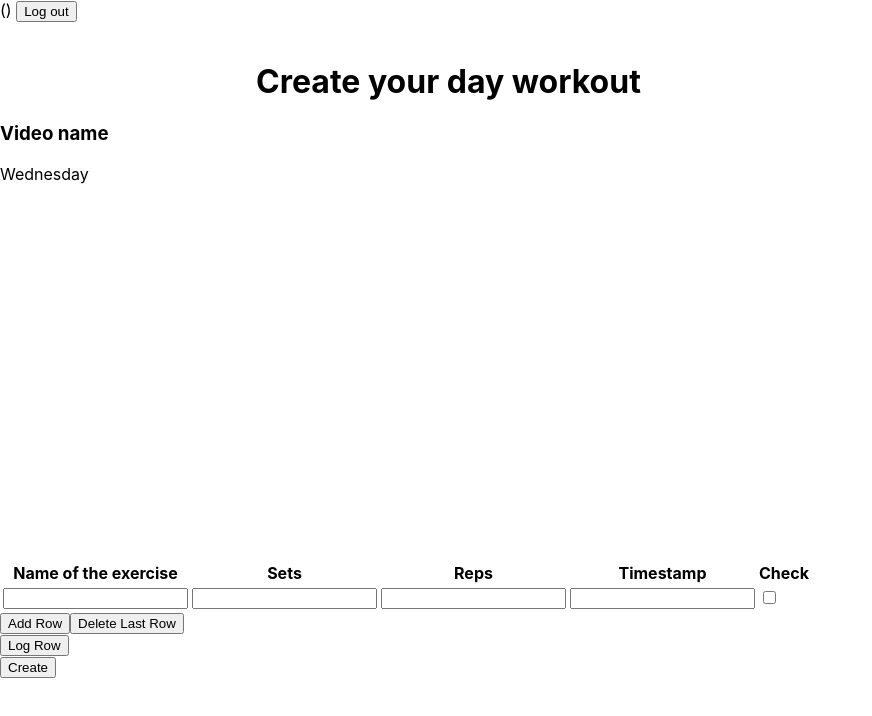
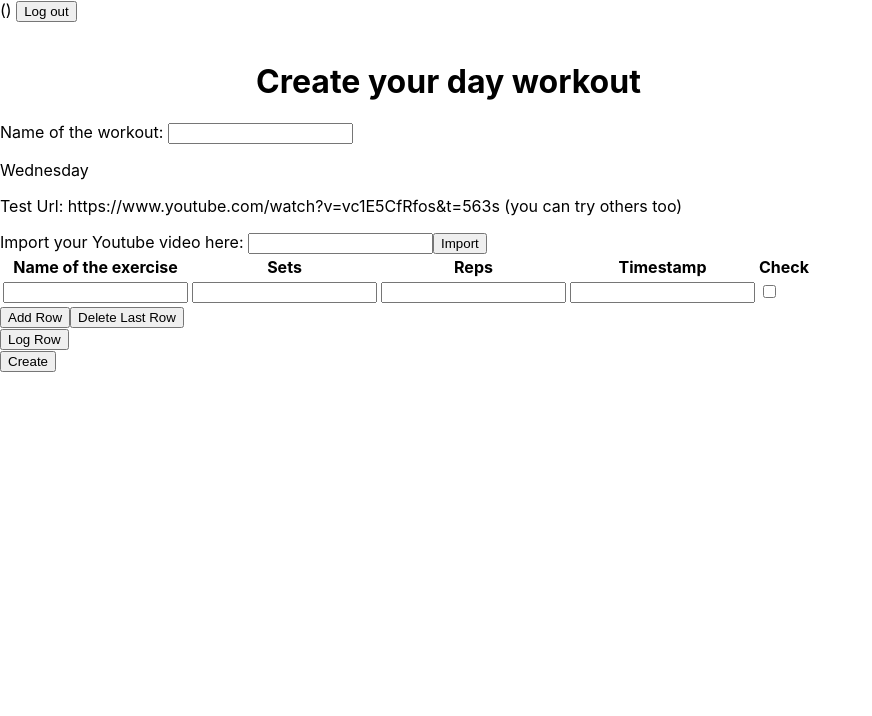
Before and after one commit to raphael39/Fitvid-Trackers, a React (Create React App) app in the folder client/: page /createWorkout in a window 1280 px wide. Shown: the top 716 px of the page, without its empty margins (0-872 px from the left). Built offline with nearby package versions, Linux system fonts and the light colour scheme.

Commit message:
fix: creatingWorkout => createWorkout; feat: importing video on createWorkout page

```diff
--- a/client/src/App.js
+++ b/client/src/App.js
@@ -3,7 +3,7 @@ import Login from './pages/Login/Login';
 import ImportVideo from './pages/ImportVideo/ImportVideo';
 import Workout from './pages/Workout/Workout';
 import SetCredentials from './pages/SetCredentials/SetCredentials';
-import CreatingWorkout from './pages/CreatingWorkout/CreatingWorkout'
+import CreateWorkout from './pages/CreateWorkout/CreateWorkout'
 import ListOfWorkouts from './pages/ListOfWorkouts/ListOfWorkouts';
 import HomePage from './pages/HomePage/HomePage';
 import {
@@ -29,7 +29,7 @@ function App () {
         <Route exact path="/importVideo"
           component={ImportVideo} />
         <Route exact path="/createWorkout"
-          component={CreatingWorkout} />
+          component={CreateWorkout} />
         <Route exact path="/workout"
           component={Workout} />
         <Route exact path="/workoutList"
--- /dev/null
+++ b/client/src/pages/CreateWorkout/CreateWorkout.js
@@ -0,0 +1,78 @@
+import React, { useState, useEffect } from 'react';
+import Table from '../../components/Table/Table';
+import YoutubePlayer from '../../components/YoutubePLayer/YoutubePlayer'
+import TopBar from '../../components/TopBar/TopBar';
+
+//mock data
+
+//youtube url, please note that the user copied an url with time too, to consider as case scenario
+const testUrl = 'https://www.youtube.com/watch?v=vc1E5CfRfos&t=563s'
+//day selected for the workout
+const day = 'Wednesday';
+//time of the video, to implement timestamps
+let time = 0;
+
+
+function getIdVideoYoutube (url) {
+  var regExp = /^.*((youtu.be\/)|(v\/)|(\/u\/\w\/)|(embed\/)|(watch\?))\??v?=?([^#&?]*).*/;
+  var match = url.match(regExp);
+  console.log((match && match[7].length == 11) ? match[7] : false)
+  return (match && match[7].length == 11) ? match[7] : false;
+}
+//-------------------------------------------
+function CreateWorkout () {
+
+  const [youtubeUrl, setYoutubeUrl] = useState('');
+  const [workoutName, setWorkoutName] = useState();
+  const [idYoutube, setIdYoutube] = useState();
+
+  // useEffect(() => {
+  //   const youtubeId = getIdVideoYoutube(testUrl);
+  //   setUrl(`https://www.youtube.com/watch?v=${youtubeId}`)
+  // }, [])
+
+  const handlingWorkoutName = (event) => {
+    event.preventDefault();
+    setWorkoutName(event.target.value);
+  }
+
+  const handlingYoutubeUrl = (event) => {
+    event.preventDefault();
+    setYoutubeUrl(event.target.value);
+  }
+
+  const generateYoutubeId = () => {
+    const youtubeId = getIdVideoYoutube(youtubeUrl);
+    setIdYoutube(youtubeId);
+  }
+
+
+  return (
+    <div>
+      <TopBar />
+      <div className='div-creating'>
+        <h1>Create your day workout</h1>
+        <label for='workout-name'>Name of the workout: </label>
+        <input id='workout-name' type='text' onChange={(event)=> handlingWorkoutName(event)}/>
+        <p>{day}</p>
+        <p>Test Url: https://www.youtube.com/watch?v=vc1E5CfRfos&t=563s (you can try others too)</p>
+        {!idYoutube &&
+          <div>
+            <label for='youtubeUrl'>Import your Youtube video here: </label>
+            <input id='youtubeUrl' type='text' onChange={(event)=> handlingYoutubeUrl(event)}/>
+            <button onClick={generateYoutubeId}>Import</button>
+          </div>}
+        {idYoutube &&
+          <div>
+            <YoutubePlayer url={`https://www.youtube.com/watch?v=${idYoutube}`} />
+            <button onClick={() => setIdYoutube()}>Change Video</button>
+          </div>
+        }
+        <Table editable={true} />
+        <button onClick={() => { }}>Create</button>
+      </div>
+    </div>
+  )
+}
+
+export default CreateWorkout;
--- a/client/src/pages/CreatingWorkout/CreatingWorkout.js
+++ /dev/null
@@ -1,50 +0,0 @@
-import React, { useState, useEffect } from 'react';
-import Table from '../../components/Table/Table';
-import YoutubePlayer from '../../components/YoutubePLayer/YoutubePlayer'
-import TopBar from '../../components/TopBar/TopBar';
-
-//mock data
-
-//youtube url, please note that the user copied an url with time too, to consider as case scenario
-const testUrl = 'https://www.youtube.com/watch?v=vc1E5CfRfos&t=563s'
-//day selected for the workout
-const day = 'Wednesday';
-//time of the video, to implement timestamps
-let time = 0;
-
-
-function getIdVideoYoutube (url) {
-  var regExp = /^.*((youtu.be\/)|(v\/)|(\/u\/\w\/)|(embed\/)|(watch\?))\??v?=?([^#&?]*).*/;
-  var match = url.match(regExp);
-  console.log((match && match[7].length == 11) ? match[7] : false)
-  return (match && match[7].length == 11) ? match[7] : false;
-}
-//-------------------------------------------
-function CreatingWorkout () {
-
-  const [url, setUrl] = useState('');
-
-  useEffect(() => {
-    const youtubeId = getIdVideoYoutube(testUrl);
-    setUrl(`https://www.youtube.com/watch?v=${youtubeId}`)
-  }, [])
-
-  console.log(url)
-  // let urlForEmbeddedVideo = `https://www.youtube.com/embed/${youtubeId}${ time===0 ?  '' : '?start=32'}`
-
-  return (
-    <div>
-      <TopBar />
-      <div className='div-creating'>
-        <h1>Create your day workout</h1>
-        <h3>Video name</h3>
-        <p>{day}</p>
-        <YoutubePlayer url={url} />
-        <Table editable={true} />
-        <button onClick={() => { }}>Create</button>
-      </div>
-    </div>
-  )
-}
-
-export default CreatingWorkout;
```
Also changed, not shown: client/src/pages/CreateWorkout/CreatingWorkout.css (added).
